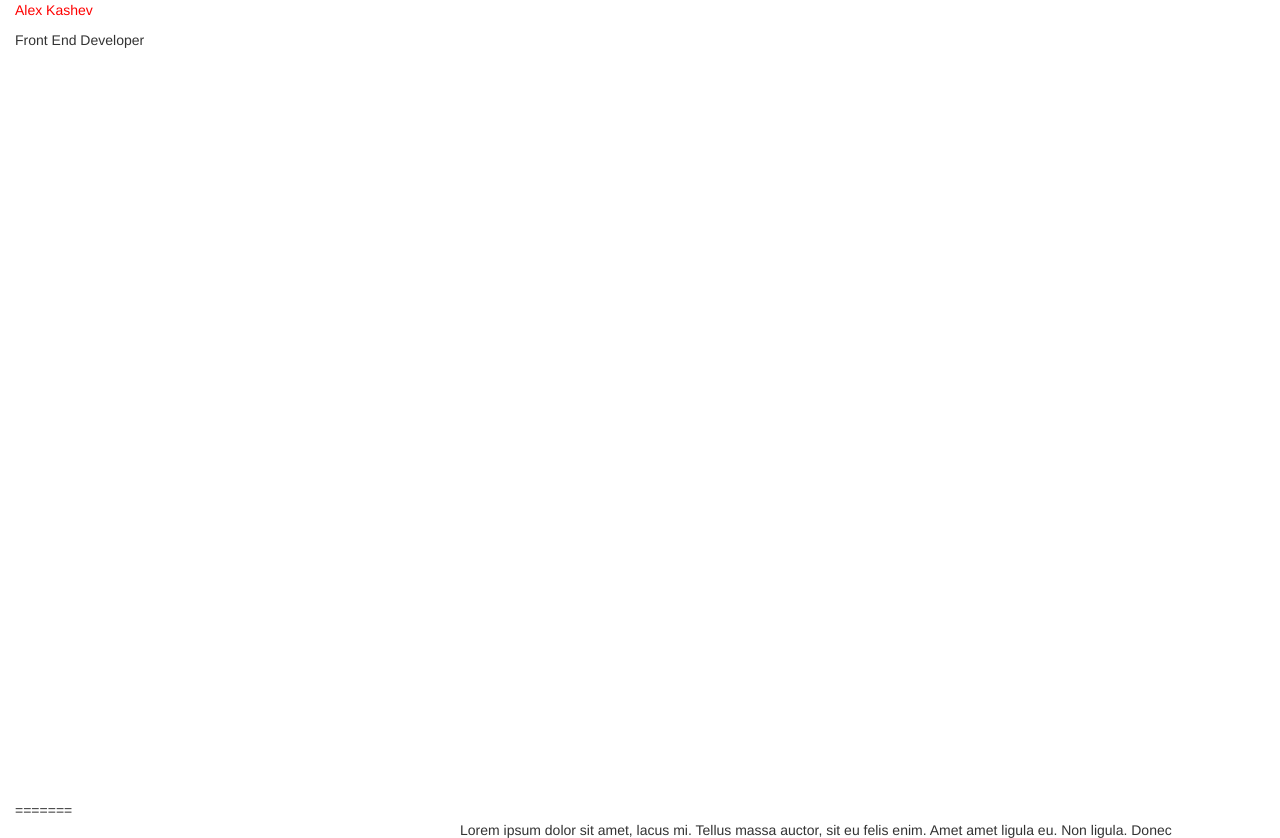
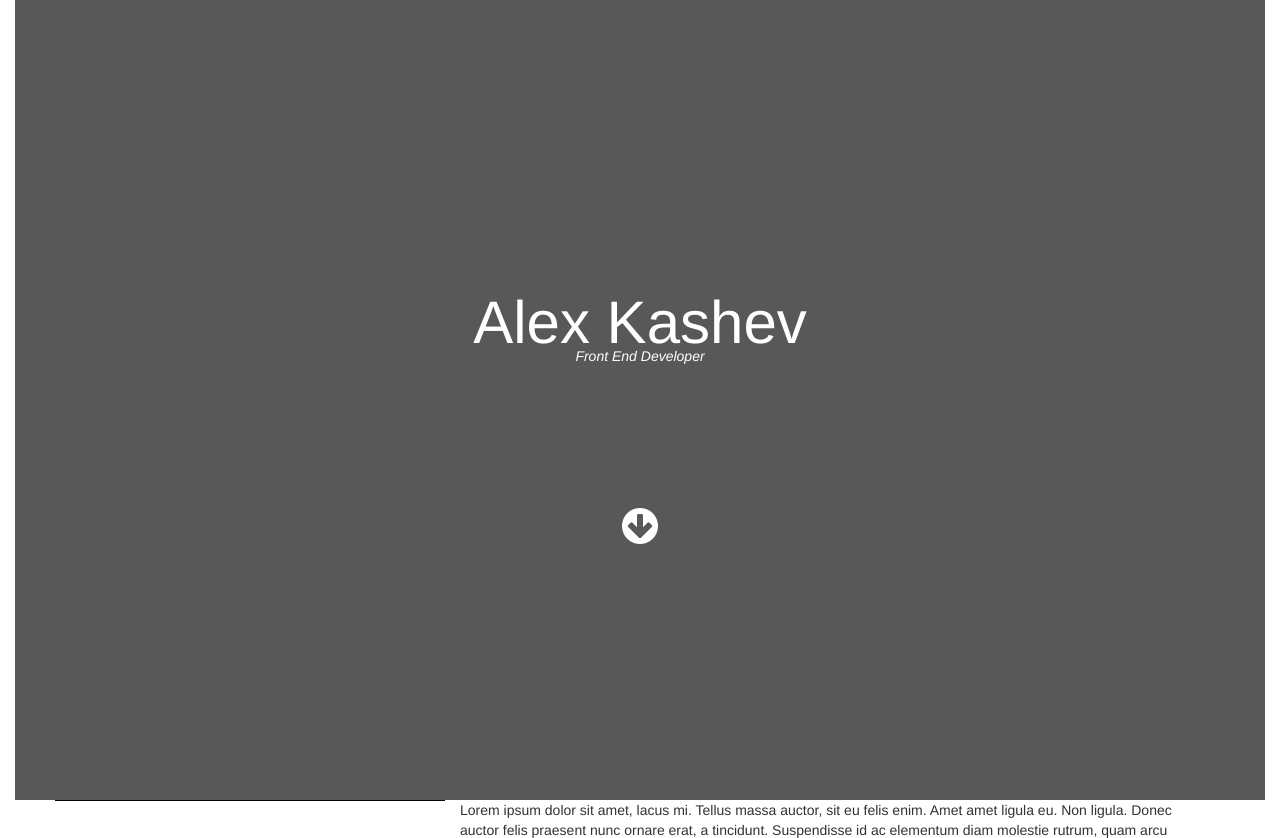
Before and after one commit to marianadgeorgieva2/responsive-cv, a plain HTML site: page index.html in a window 1280 px wide. Shown: the top 838 px of the page. Drawn offline with Linux system fonts and the light colour scheme.

Commit message:
Header change

```diff
--- a/css/style.css
+++ b/css/style.css
@@ -12,16 +12,46 @@ body {
 .color-background {
 	width: 100%;
 	height: 100vh;
-	background: rgba(255,255,255, 0.7);
+	background: rgba(47, 47, 47, 0.8)
 }
 
 .title-header {
 	display: inline-block;
-	color: red;
-=======
+	color: white;
+	font-size: 60px;
+	margin-top: 70%
+}
+
+.title-description {
+	margin-top: -30px;
+	color: white;
+	font-style: italic;
+}
+
+.textbox {
+    width: 400px;
+    margin-left: auto;
+    margin-right: auto;
+    text-align: center;
+}
+
+.textbox i {
+    color: white;
+    font-size: 3.0em;
+    margin-top: 130px;
+}
+
 .personal-info-container {
 	background: #000;
-	height: 800px;
 }
 
+#load{
+    width:100px;
+    height:100px;
+    font-size: 2.5em;
+    color: #aaa;
+    margin-top: 22%;
+    margin-left: 50%;
+    position: fixed;
+    z-index:9999;
 }
--- a/index.html
+++ b/index.html
@@ -4,17 +4,20 @@
 	<title>Personal CV</title>
 	<link rel="stylesheet" type="text/css" href="../lib/bootstrap/css/bootstrap.min.css">
 	<link rel="stylesheet" type="text/css" href="css/style.css">
+	<link rel="stylesheet" type="text/css" href="lib/font-awesome/css/font-awesome.min.css">
 </head>
 <body>
-
+	<div id="load"><i class="fa fa-cog fa-spin"></i></div>
+	<div id="contents">
 	<div class="container-fluid">
 		<div class="background-image">
 			<div class="color-background">
-				<p class="title-header">Alex Kashev</p>
-				<p class="title-description">Front End Developer</p>
-				<i class="fa fa-arrow-circle-o-down"></i>
+				<div class="textbox">
+					<p class="title-header">Alex Kashev</p>
+					<p class="title-description">Front End Developer</p>
+					<a href="#"><i class="fa fa-arrow-circle-down"></i></a>
+				</div>
 			</div>
-=======
 	<div class="container content">
 		<div class="row">
 			<div class="col-md-4 personal-info-container"></div>
@@ -33,11 +36,29 @@
 				Erat velit sit libero quis pellentesque, velit venenatis sapien feugiat imperdiet egestas vel, ac ultricies et viverra tempor sed, fringilla pharetra ullamcorper. Quis feugiat a, wisi wisi. Ac donec in ut dis, venenatis sed arcu diam. Eu lacinia mi elit risus felis nonummy, convallis auctor curabitur sem eget. Nostrud metus, ac sed dictum interdum, neque sed sociosqu nulla, penatibus lectus vel lobortis non ipsum nec. Dui integer nunc ut nostrud sed, et nisl a mauris, turpis etiam in facilis congue, mattis massa, dignissim vivamus cursus. Quis ducimus laoreet nec etiam est massa, fusce rhoncus pede donec vivamus vel, vitae et metus, porttitor est et. Gravida dolor a lacus maiores, class elit donec morbi potenti quisque, egestas amet ut magna penatibus mi fermentum, amet sit penatibus in ante felis. Tristique amet nulla lectus erat, nam condimentum dolor tempus nunc ut accumsan, erat sit et ligula consectetuer rhoncus. Vel quis wisi, in non. Sem mattis ligula justo ut. Quis nam pellentesque amet nunc, at tempus nam congue et scelerisque quis.
 
 			</div>
->>>>>>> e2329fbb98bcf5afac4f701a13284c561b685b51
 		</div>
 	</div>
+	</div>
+
 
 	<script src="../lib/jQuery/jQuery-1.12.2.min.js"></script>
 	<script src="js/app.js"></script>
+
+	<script type="text/javascript">
+
+	document.onreadystatechange = function () {
+		  var state = document.readyState
+		  if (state == 'interactive') {
+		       document.getElementById('contents').style.visibility="hidden";
+		  } else if (state == 'complete') {
+		      setTimeout(function(){
+		         document.getElementById('interactive');
+		         document.getElementById('load').style.visibility="hidden";
+		         document.getElementById('contents').style.visibility="visible";
+		      },1000);
+		  }
+		}
+
+	</script>
 </body>
 </html>
```
